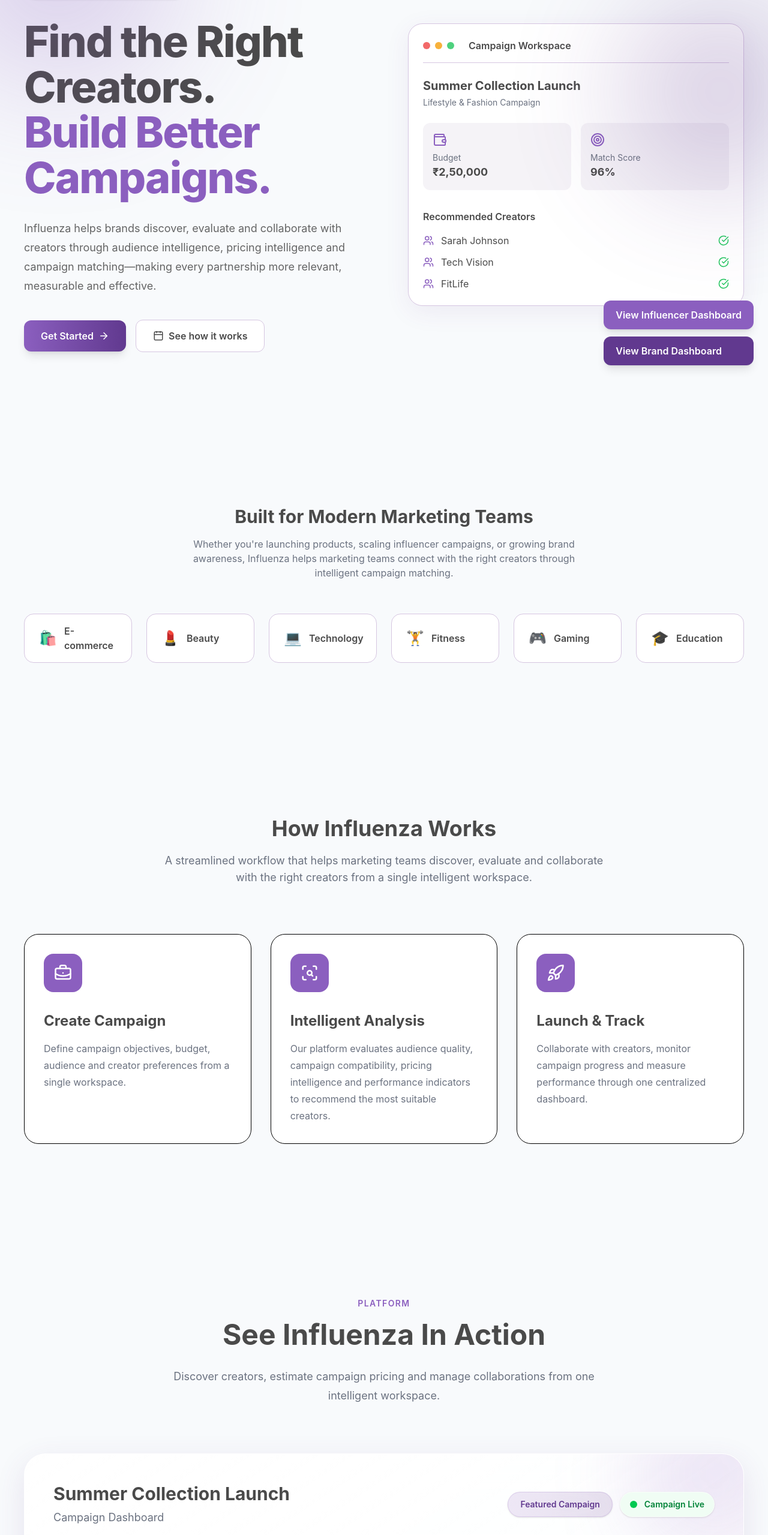
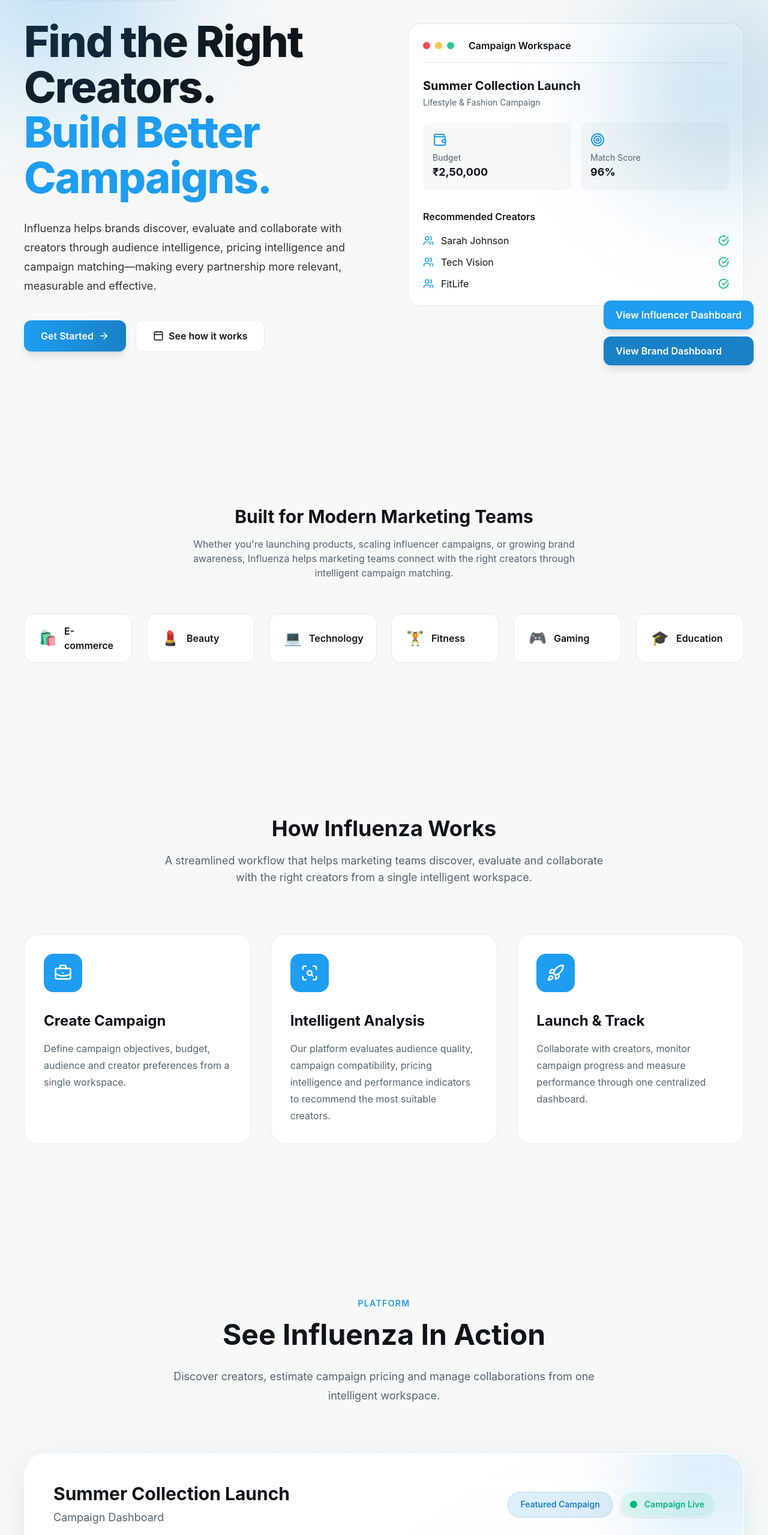
Before and after one commit to Reyhaan5/Influenza, a React (Vite) app: page / in a window 1280 px wide. Shown: the part 167-2726 px from the top of the page at 60% size. Built offline with nearby package versions, Linux system fonts and the light colour scheme; no server answers.

Commit message:
fix(theme): replace hardcoded hex colors with colors.css tokens in shared UI components

```diff
--- a/src/components/ui/Badge.jsx
+++ b/src/components/ui/Badge.jsx
@@ -5,19 +5,19 @@
   }) {
     const variants = {
       primary:
-        "bg-gradient-to-r from-[#8B5FBF]/15 to-[#61398F]/15 text-[#61398F] border-[#8B5FBF]/20",
+        "bg-gradient-to-r from-[var(--color-primary)]/15 to-[var(--color-primary-hover)]/15 text-[var(--color-primary-hover)] border-[var(--color-primary)]/20",
 
       success:
-        "bg-green-100 text-green-700 border-green-200",
+        "bg-[var(--color-success)]/10 text-[var(--color-success)] border-[var(--color-success)]/20",
 
       warning:
-        "bg-yellow-100 text-yellow-700 border-yellow-200",
+        "bg-[var(--color-warning)]/10 text-[var(--color-warning)] border-[var(--color-warning)]/20",
 
       danger:
-        "bg-red-100 text-red-700 border-red-200",
+        "bg-[var(--color-danger)]/10 text-[var(--color-danger)] border-[var(--color-danger)]/20",
 
       white:
-        "bg-white/20 text-white border-white/20",
+        "bg-[var(--color-surface)]/20 text-white border-[var(--color-surface)]/20",
     };
 
     return (
--- a/src/components/ui/GlassCard.jsx
+++ b/src/components/ui/GlassCard.jsx
@@ -11,18 +11,18 @@
           overflow-hidden
           rounded-[36px]
           border
-          border-white/60
-          bg-white/85
+          border-[var(--color-surface)]/60
+          bg-[var(--color-surface)]/85
           backdrop-blur-2xl
 
-          shadow-[0_15px_50px_rgba(99,58,143,0.12)]
+          shadow-[0_15px_50px_color-mix(in_srgb,var(--color-primary-hover)_12%,transparent)]
 
           transition-all
           duration-500
 
           ${
             hover
-              ? "hover:-translate-y-1 hover:shadow-[0_30px_80px_rgba(99,58,143,0.18)]"
+              ? "hover:-translate-y-1 hover:shadow-[0_30px_80px_color-mix(in_srgb,var(--color-primary-hover)_18%,transparent)]"
               : ""
           }
 
@@ -38,7 +38,7 @@
             h-72
             w-72
             rounded-full
-            bg-[#8B5FBF]/15
+            bg-[var(--color-primary)]/15
             blur-3xl
           "
         />
@@ -52,7 +52,7 @@
             h-72
             w-72
             rounded-full
-            bg-[#D6C6E1]/30
+            bg-[var(--color-primary-light)]/30
             blur-3xl
           "
         />
@@ -63,9 +63,9 @@
             absolute
             inset-0
             bg-gradient-to-br
-            from-white/70
+            from-[var(--color-surface)]/70
             via-transparent
-            to-[#F5F3F7]
+            to-[var(--color-background)]
             opacity-80
           "
         />
--- a/src/components/ui/MetricCard.jsx
+++ b/src/components/ui/MetricCard.jsx
@@ -32,8 +32,8 @@
           border
           border-[var(--color-accent)]
           bg-gradient-to-br
-          from-white
-          to-[#F8F5FC]
+          from-[var(--color-surface)]
+          to-[var(--color-background)]
           p-8
           min-h-[170px]
           shadow-md
@@ -53,7 +53,7 @@
             h-28
             w-28
             rounded-full
-            bg-[#8B5FBF]/10
+            bg-[var(--color-primary)]/10
             blur-2xl
           "
         />
@@ -70,8 +70,8 @@
               justify-center
               rounded-2xl
               bg-gradient-to-br
-              from-[#8B5FBF]
-              to-[#61398F]
+              from-[var(--color-primary)]
+              to-[var(--color-primary-hover)]
               text-white
               shadow-lg
               transition-transform
@@ -107,8 +107,8 @@
                 font-semibold
                 ${
                   positive
-                    ? "bg-green-100 text-green-700"
-                    : "bg-red-100 text-red-700"
+                    ? "bg-[var(--color-success)]/10 text-[var(--color-success)]"
+                    : "bg-[var(--color-danger)]/10 text-[var(--color-danger)]"
                 }
               `}
             >
--- a/src/components/ui/ProgressBar.jsx
+++ b/src/components/ui/ProgressBar.jsx
@@ -6,16 +6,16 @@
   }) {
     const colors = {
       primary:
-        "bg-gradient-to-r from-[#8B5FBF] to-[#61398F]",
+        "bg-gradient-to-r from-[var(--color-primary)] to-[var(--color-primary-hover)]",
 
       green:
-        "bg-gradient-to-r from-green-400 to-green-600",
+        "bg-gradient-to-r from-[var(--color-success)] to-[var(--color-success)]",
 
       orange:
-        "bg-gradient-to-r from-orange-400 to-orange-600",
+        "bg-gradient-to-r from-[var(--color-warning)] to-[var(--color-warning)]",
 
       red:
-        "bg-gradient-to-r from-red-400 to-red-600",
+        "bg-gradient-to-r from-[var(--color-danger)] to-[var(--color-danger)]",
     };
 
     return (
@@ -27,7 +27,7 @@
             {label}
           </span>
 
-          <span className="rounded-full bg-[#F5F3F7] px-3 py-1 text-sm font-bold text-[var(--color-primary)]">
+          <span className="rounded-full bg-[var(--color-background)] px-3 py-1 text-sm font-bold text-[var(--color-primary)]">
             {value}%
           </span>
 
@@ -41,7 +41,7 @@
             w-full
             overflow-hidden
             rounded-full
-            bg-[#ECE7F4]
+            bg-[var(--color-border)]/30
           "
         >
           {/* Progress */}
--- a/src/components/ui/SectionHeading.jsx
+++ b/src/components/ui/SectionHeading.jsx
@@ -11,7 +11,7 @@
         }`}
       >
         {eyebrow && (
-          <p className="mb-3 text-sm font-semibold uppercase tracking-widest text-[#8B5FBF]">
+          <p className="mb-3 text-sm font-semibold uppercase tracking-widest text-[var(--color-primary)]">
             {eyebrow}
           </p>
         )}
--- a/src/components/ui/StatusChip.jsx
+++ b/src/components/ui/StatusChip.jsx
@@ -5,27 +5,27 @@
   }) {
     const colors = {
       green: {
-        dot: "bg-green-500",
-        text: "text-green-700",
-        bg: "bg-green-50",
+        dot: "bg-[var(--color-success)]",
+        text: "text-[var(--color-success)]",
+        bg: "bg-[var(--color-success)]/10",
       },
 
       purple: {
-        dot: "bg-[#8B5FBF]",
-        text: "text-[#8B5FBF]",
-        bg: "bg-[#F3EDFA]",
+        dot: "bg-[var(--color-primary)]",
+        text: "text-[var(--color-primary)]",
+        bg: "bg-[var(--color-primary)]/10",
       },
 
       orange: {
-        dot: "bg-orange-500",
-        text: "text-orange-700",
-        bg: "bg-orange-50",
+        dot: "bg-[var(--color-warning)]",
+        text: "text-[var(--color-warning)]",
+        bg: "bg-[var(--color-warning)]/10",
       },
 
       red: {
-        dot: "bg-red-500",
-        text: "text-red-700",
-        bg: "bg-red-50",
+        dot: "bg-[var(--color-danger)]",
+        text: "text-[var(--color-danger)]",
+        bg: "bg-[var(--color-danger)]/10",
       },
     };
 
@@ -39,7 +39,7 @@
           gap-3
           rounded-full
           border
-          border-white/60
+          border-[var(--color-surface)]/60
           px-4
           py-2.5
           text-sm
--- a/src/index.css
+++ b/src/index.css
@@ -13,5 +13,5 @@
 
 body {
   font-family: Inter, sans-serif;
-  background: #f8fafc;
+  background: var(--color-background);
 }
--- a/src/theme/colors.css
+++ b/src/theme/colors.css
@@ -4,37 +4,43 @@
      BRAND COLORS
   ========================== */
 
-  --color-primary: #8B5FBF;
-  --color-primary-hover: #61398F;
-  --color-primary-light: #D6C6E1;
+  --color-primary: #1E9DF1;
+  --color-primary-hover: color-mix(in srgb, #1E9DF1 82%, black);
+  --color-primary-light: #E3ECF6;
 
   /* ==========================
      BACKGROUND & SURFACES
   ========================== */
 
-  --color-background: #F5F3F7;
+  --color-background: #F7F8F8;
   --color-surface: #FFFFFF;
+
+  /* ==========================
+     ACCENT
+  ========================== */
+
+  --color-accent: #E3ECF6;
 
   /* ==========================
      TEXT
   ========================== */
 
-  --color-text: #4A4A4A;
-  --color-text-light: #6B7280;
+  --color-text: #0F1419;
+  --color-text-light: #536471;
 
   /* ==========================
      BORDERS
   ========================== */
 
-  --color-border: #D6C6E1;
+  --color-border: #E1EAEF;
 
   /* ==========================
      STATUS COLORS
   ========================== */
 
-  --color-success: #22C55E;
-  --color-warning: #F59E0B;
-  --color-danger: #EF4444;
+  --color-success: #00B87A;
+  --color-warning: #F7B928;
+  --color-danger: #F4212E;
 
   /* ==========================
      BORDER RADIUS
@@ -42,14 +48,14 @@
 
   --radius-sm: 12px;
   --radius-md: 16px;
-  --radius-lg: 24px;
+  --radius-lg: 21px;
 
   /* ==========================
      SHADOWS
   ========================== */
 
-  --shadow-card: 0 10px 40px rgba(97,57,143,.08);
-  --shadow-navbar: 0 8px 30px rgba(97,57,143,.08);
+  --shadow-card: none;
+  --shadow-navbar: none;
 
   /* ==========================
      TRANSITIONS
```
Also changed, not shown: src/components/footer/Footer.jsx (+13 -13 lines).
